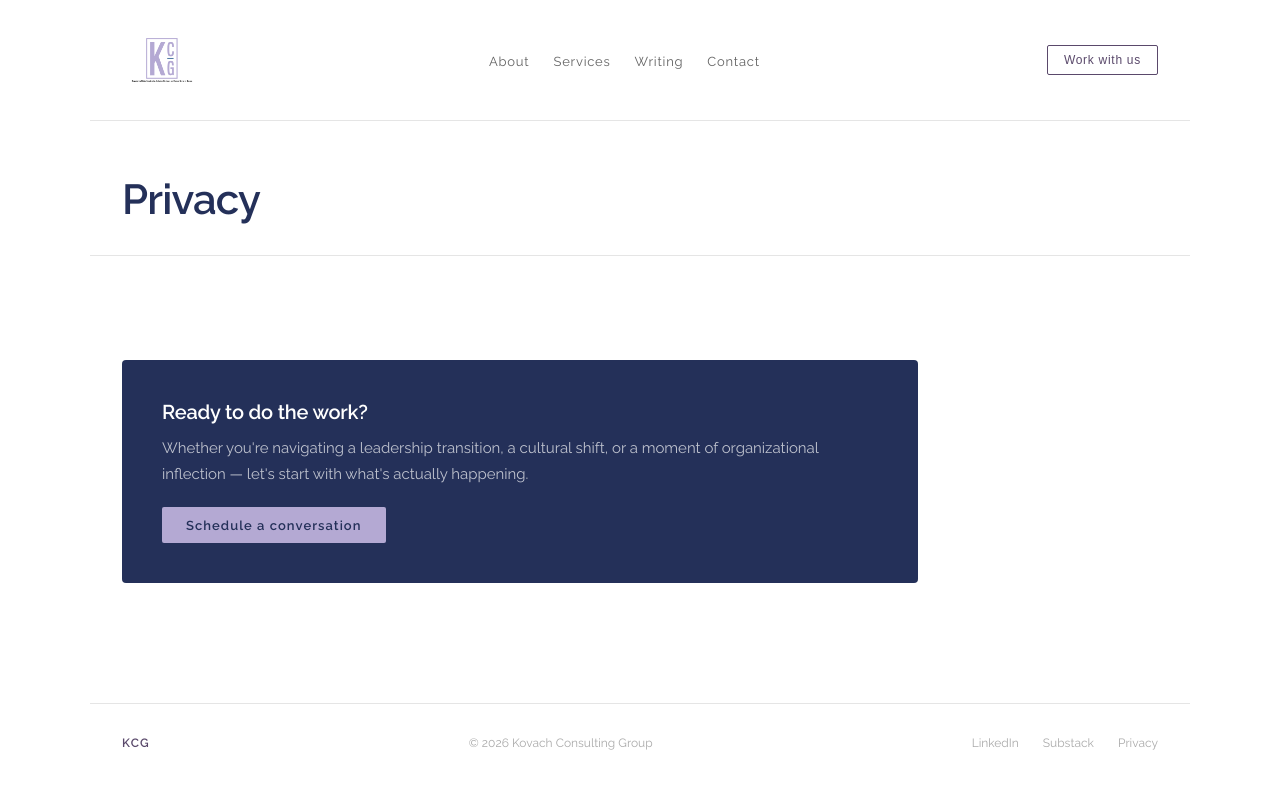
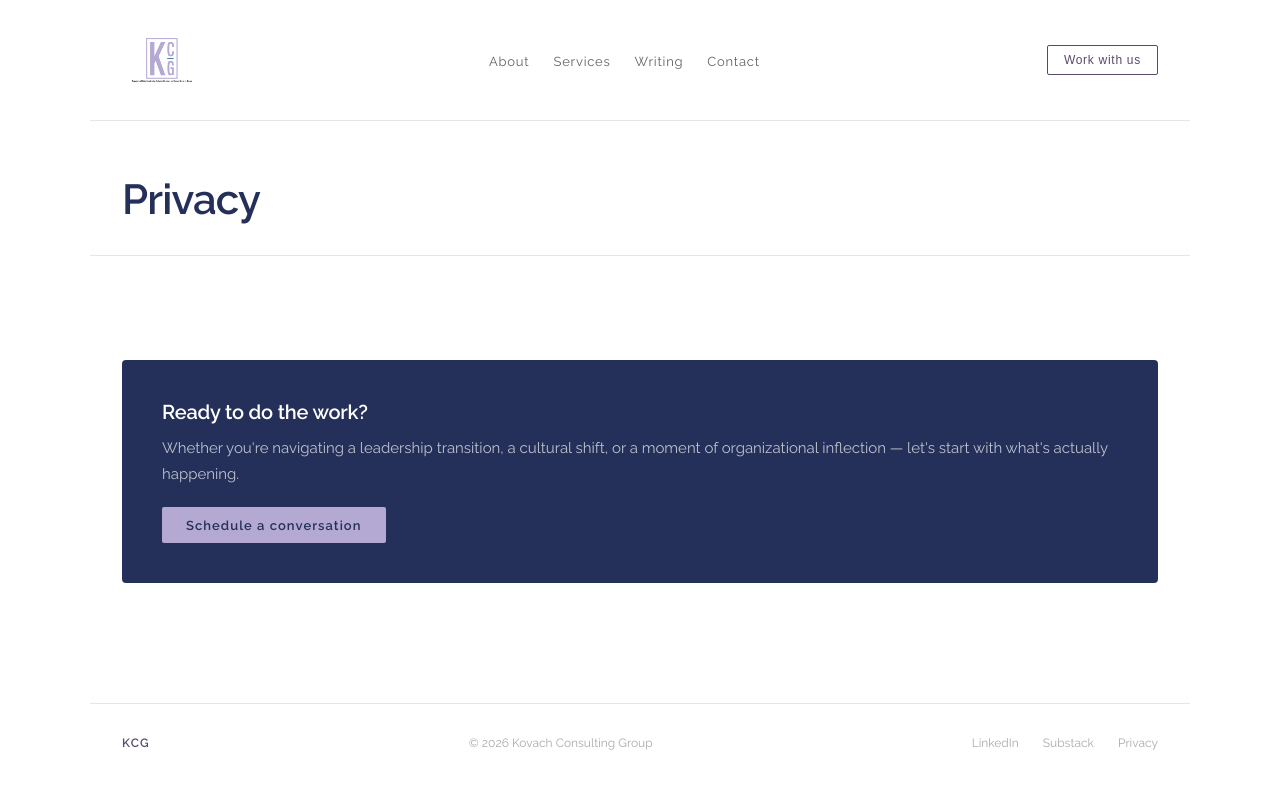
Before and after one commit to jesskovach/kovachconsultants, a Jekyll site: the page built from privacy.md, in a window 1280 px wide. Shown: the top 789 px of the page. Built offline with Jekyll 4.4.1, drawn with Linux system fonts in a browser that asks for light colours.

Commit message:
Update page.html

```diff
--- a/_layouts/page.html
+++ b/_layouts/page.html
@@ -23,8 +23,7 @@
   .nav-cta:hover{background:var(--plum);color:#fff;}
   .page-header{padding:3.5rem 2rem 2rem;border-bottom:0.5px solid var(--gray);}
   .page-title{font-size:42px;font-weight:600;color:var(--ink);line-height:1.1;letter-spacing:-0.02em;}
-  .page-content{padding:3.5rem 2rem;max-width:860px;}
-  .page-content img{max-width:320px;border-radius:4px;float:right;margin:0 0 2rem 2rem;}
+  .page-content{padding:3.5rem 2rem;max-width:100%;}
   .page-content::after{content:'';display:table;clear:both;}
   .page-content-narrow{max-width:760px;}
   .page-content h1,.page-content h2{font-size:24px;font-weight:600;color:var(--ink);margin:2rem 0 1rem;letter-spacing:-0.01em;line-height:1.2;}
```
